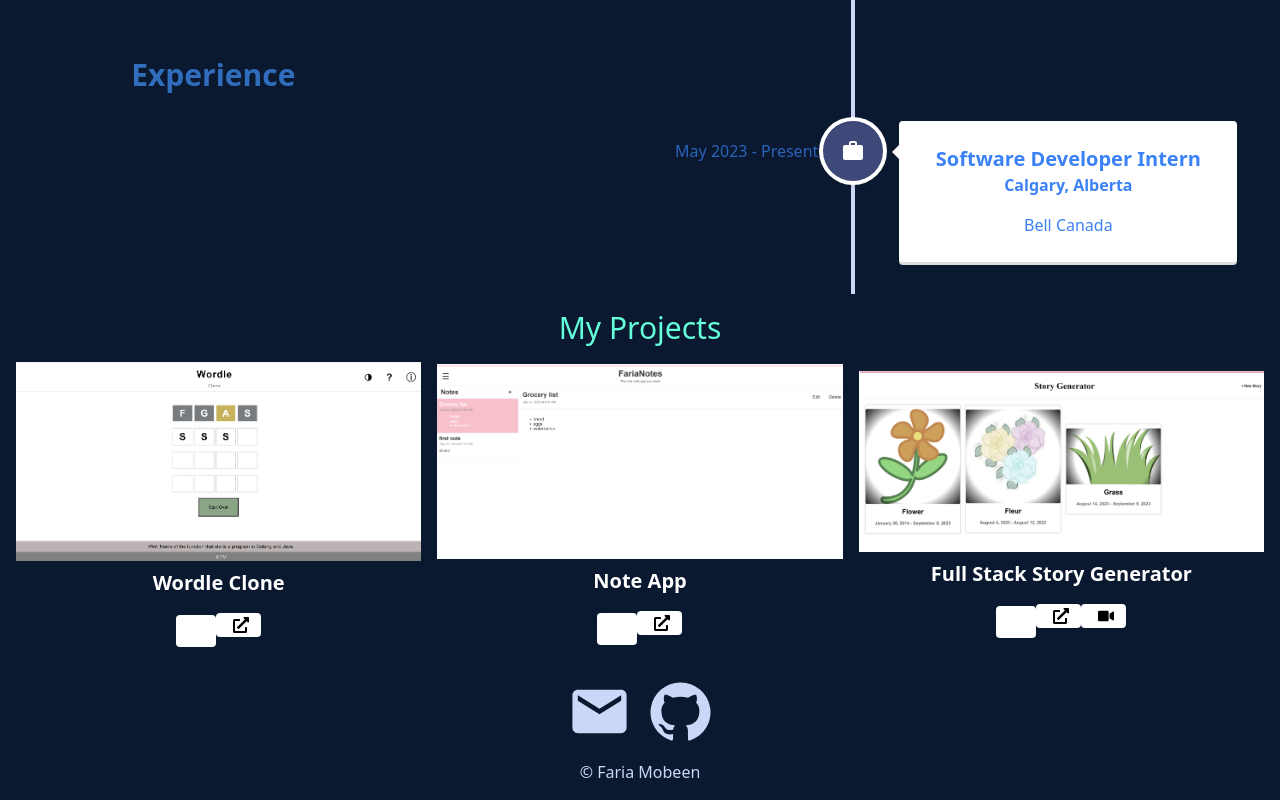
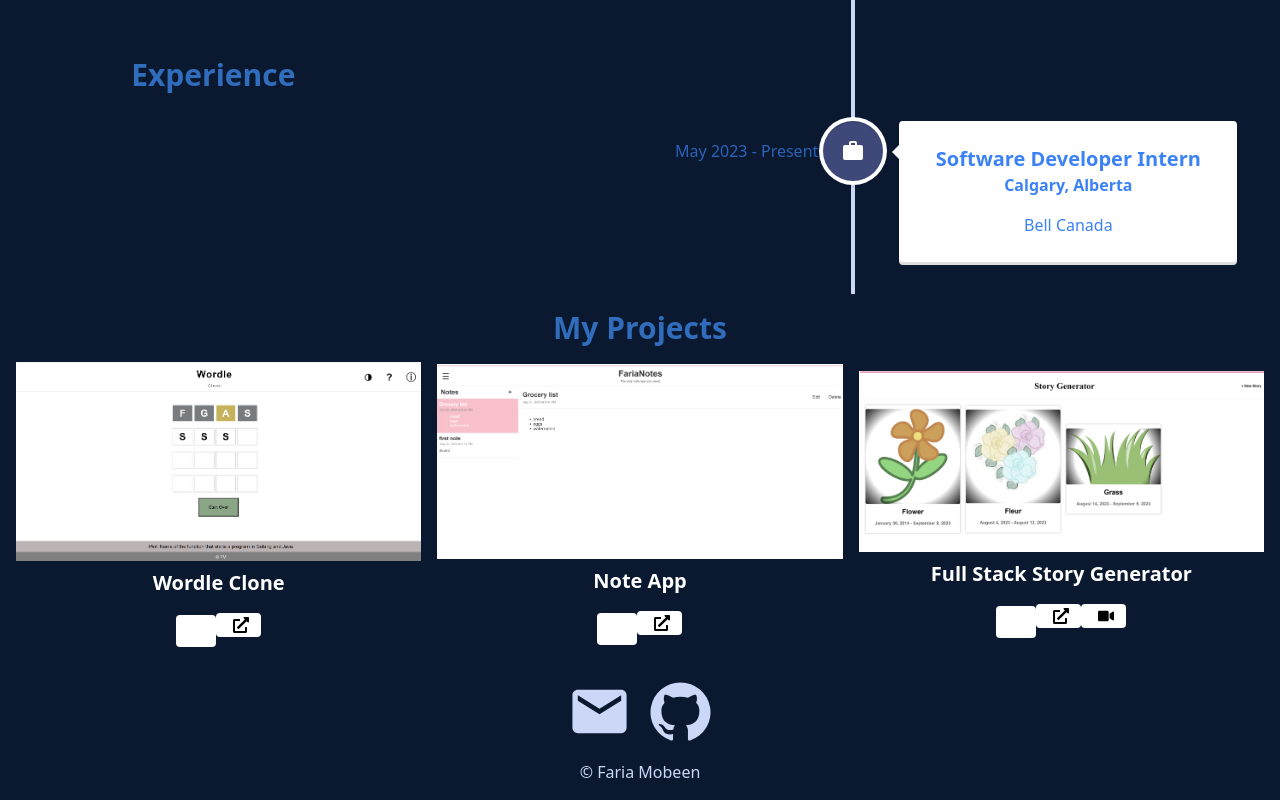
Before and after one commit to FariaMobeen/Portfolio, a React (Create React App) app: page / in a window 1280 px wide. Shown: the part 1563-2363 px from the top of the page. Built offline with nearby package versions, Linux system fonts and the light colour scheme; some icons are missing.

Commit message:
Update Projects.js

```diff
--- a/src/components/Projects.js
+++ b/src/components/Projects.js
@@ -14,7 +14,7 @@ function Projects() {
 
   return (
     <div id='projects' className="p-4">
-      <h1 className='text-textGreen text-2xl md:text-3xl mb-4 text-center'>My Projects</h1>
+      <h1 className='text-textGreen text-2xl md:text-3xl mb-4 text-center' style ={{color: '#306dbc', fontWeight:'700'}}>My Projects</h1>
       <div className="grid grid-cols-1 md:grid-cols-2 lg:grid-cols-3 gap-4">
         <div className="cursor-pointer overflow-hidden flex items-center justify-center" onClick={() => openProject({ name: 'Wordle Clone', image: 'wordleImg.png', description: 'Description of Wordle Clone', link: 'https://faria-wordle-clone.netlify.app/', skills: 'Skills required for Wordle Clone' })}>
           <div className="transition duration-300 ease-in-out transform hover:scale-105 hover:bg-textLight">
```
